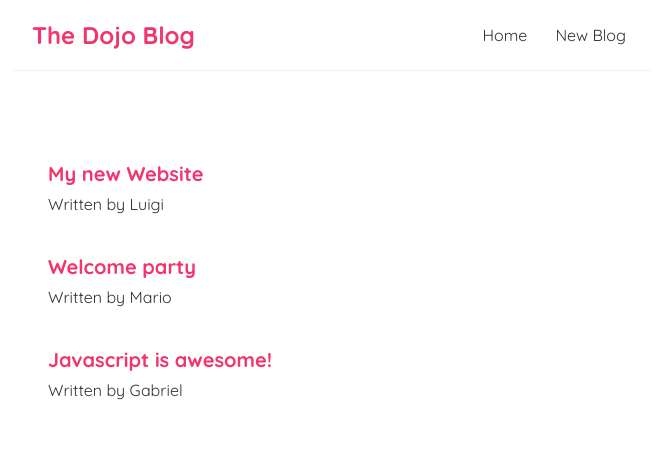
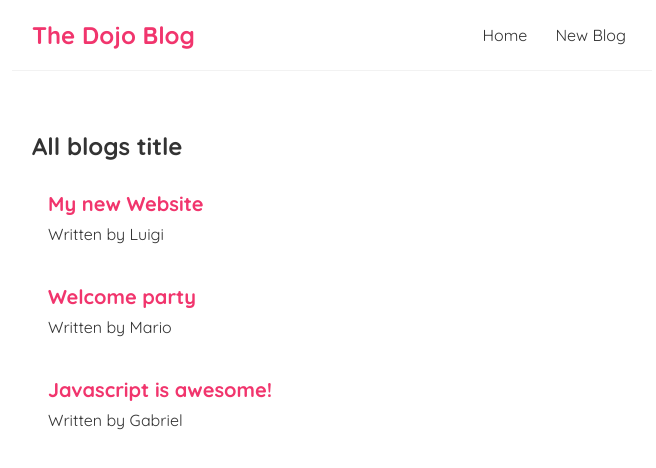
Before and after one commit to mihai-gabriel1/Dojo-blog, a React (Create React App) app: page / in a window 1280 px wide. Shown: the top 468 px of the page, without its empty margins (308-964 px from the left). Built offline with nearby package versions, Linux system fonts and the light colour scheme.

Commit message:
An heading has been added using multiple props property.

```diff
--- a/src/BlogList.js
+++ b/src/BlogList.js
@@ -1,8 +1,10 @@
 const BlogList = (props) => {
   const blogs = props.blogs;
-  console.log(props, blogs);
+  const title = props.title;
+
   return (
     <div className="blog-list">
+      <h2>{title}</h2>
       {blogs.map((blog) => (
         <div className="blog-preview" key={blog.id}>
           <h2> {blog.title} </h2>
--- a/src/Home.js
+++ b/src/Home.js
@@ -14,7 +14,7 @@
   ]);
   return (
     <div className="home">
-      <BlogList blogs={blogs} />
+      <BlogList blogs={blogs} title="All blogs title" />
     </div>
   );
 };
```
